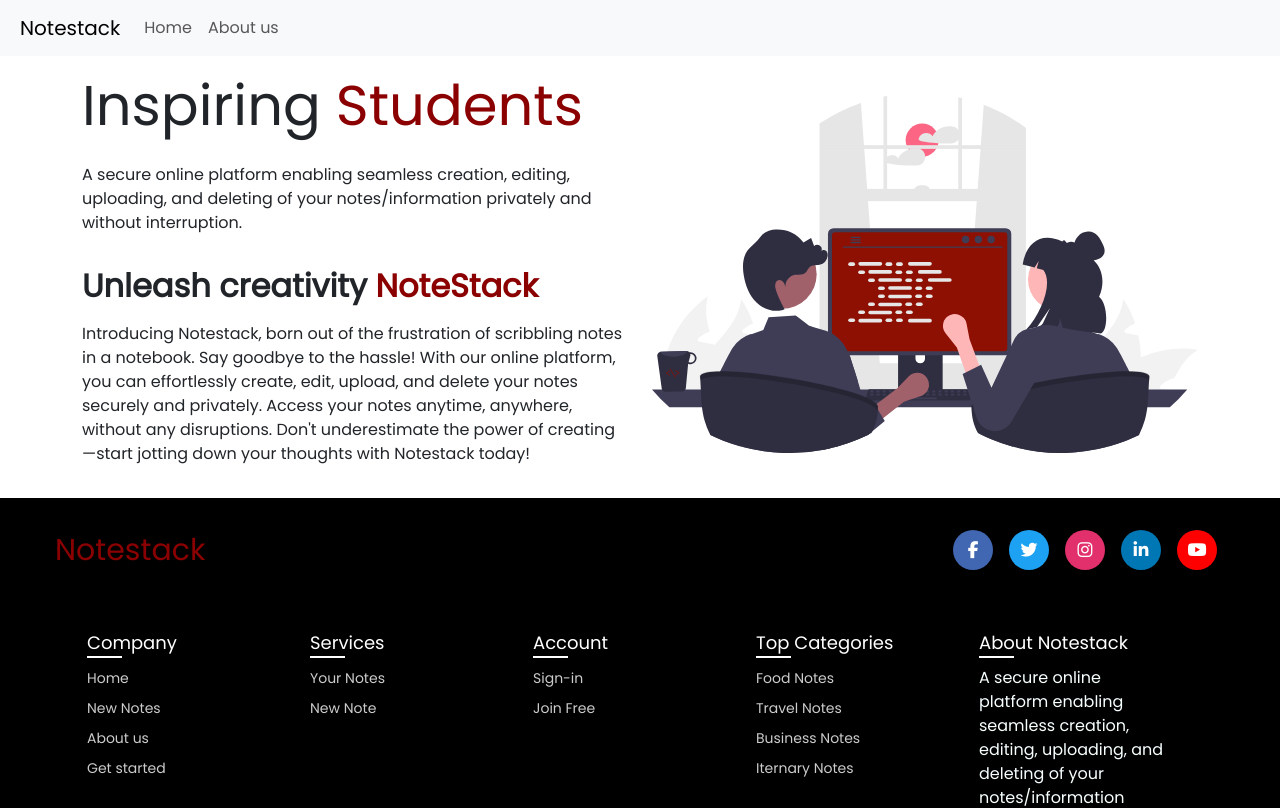
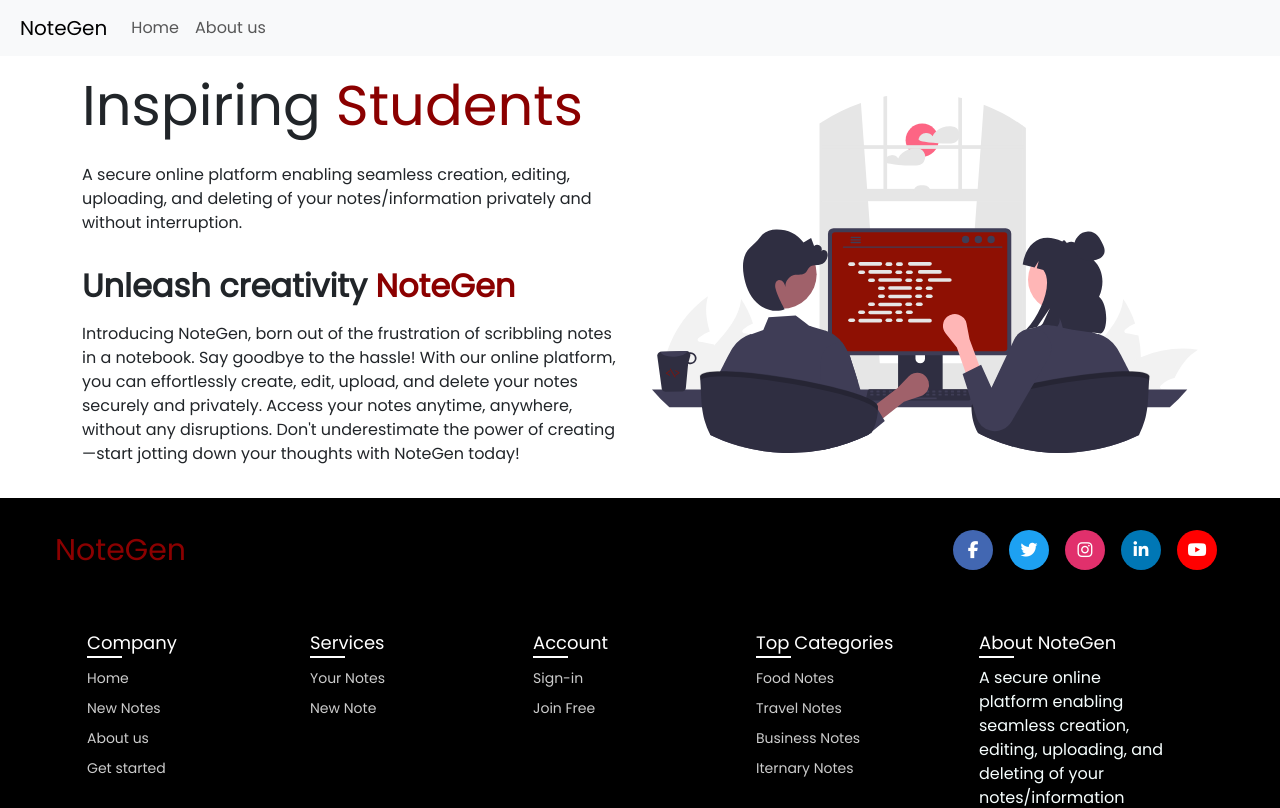
Before and after one commit to prakhar-singh09/NoteGen, a React (Create React App) app in the folder Client/: page /About in a window 1280 px wide. Shown: the top 808 px of the page. Built offline with nearby package versions, Linux system fonts and the light colour scheme; no server answers.

Commit message:
updated name

```diff
--- a/Client/public/index.html
+++ b/Client/public/index.html
@@ -24,7 +24,7 @@
       work correctly both with client-side routing and a non-root public URL.
       Learn how to configure a non-root public URL by running `npm run build`.
     -->
-    <title>Notestack</title>
+    <title>NoteGen</title>
    <!-- font -->
    <link rel="preconnect" href="https://fonts.googleapis.com" />
   <link rel="preconnect" href="https://fonts.gstatic.com" crossorigin />
--- a/Client/src/components/About.js
+++ b/Client/src/components/About.js
@@ -9,11 +9,11 @@ const About = () => {
                     <div className="col-md-6 d-flex flex-column justify-content-center">
                         <h1 className="display-4 mb-4">Inspiring<span style={{ color: "darkred" }} > Students</span> </h1>
                         <p>A secure online platform enabling seamless creation, editing, uploading, and deleting of your notes/information privately and without interruption.</p>
-                        <h2 className="mb-3 my-3" style={{ fontWeight: "Bold" }}>Unleash creativity <span style={{ color: "darkred" }}>NoteStack</span> </h2>
-                        <p>Introducing Notestack, born out of the frustration of scribbling notes in a notebook. Say goodbye to the hassle!
+                        <h2 className="mb-3 my-3" style={{ fontWeight: "Bold" }}>Unleash creativity <span style={{ color: "darkred" }}>NoteGen</span> </h2>
+                        <p>Introducing NoteGen, born out of the frustration of scribbling notes in a notebook. Say goodbye to the hassle!
                           With our online platform, you can effortlessly create, edit, upload, and delete your notes securely and privately.
                           Access your notes anytime, anywhere, without any disruptions. Don&apos;t underestimate the power of creating—start jotting down
-                          your thoughts with Notestack today!
+                          your thoughts with NoteGen today!
                         </p>
 
                     </div>
@@ -27,7 +27,7 @@ const About = () => {
                 <div className="content">
                     <div className="top">
                         <div className="logo-details">
-                            <span className="logo_name"><span style={{ color: "darkred" }}>Notestack</span></span>
+                            <span className="logo_name"><span style={{ color: "darkred" }}>NoteGen</span></span>
                         </div>
                         <div className="media-icons">
                             <Link to="/"><i className="fab fa-facebook-f"></i></Link>
@@ -63,7 +63,7 @@ const About = () => {
                             <li><Link to="/notes">Iternary Notes</Link></li>
                         </ul>
                         <ul className="box input-box">
-                            <li className="link_name">About Notestack</li>
+                            <li className="link_name">About NoteGen</li>
                             <li style={{ color: "#F7FFFF" }}>
                             A secure online platform enabling seamless creation, editing, uploading, and deleting of your notes/information privately and without interruption.
                             </li>
@@ -72,7 +72,7 @@ const About = () => {
                 </div>
                 <div className="bottom-details">
                     <div className="bottom_text">
-                        <span className="copyright_text">Copyright © 2024 <Link to="/">Notestack</Link>All rights reserved</span>
+                        <span className="copyright_text">Copyright © 2024 <Link to="/">NoteGen</Link>All rights reserved</span>
                         <span className="policy_terms">
                             <Link to="/">Privacy policy</Link>
                             <Link to="/">Terms & condition</Link>
--- a/Client/src/components/HomePage.js
+++ b/Client/src/components/HomePage.js
@@ -16,7 +16,7 @@ const Home = () => {
 
                     <div className="col-md-6 d-flex flex-column justify-content-center">
                         <div className="px-5 py-3 align-middle">
-                            <h1 className='display-3 ' style={{ fontWeight: "bold" }}>NoteStack</h1>
+                            <h1 className='display-3 ' style={{ fontWeight: "bold" }}>NoteGen</h1>
                             <h3>Your notebook on cloud - <span style={{ color: "darkred", fontWeight: "bold" }}>Safe</span> &  <span style={{ color: "darkred", fontWeight: "bold" }}>Secure </span>  </h3>
                             <p>
                                 {" "}
--- a/Client/src/components/Nav-bar.js
+++ b/Client/src/components/Nav-bar.js
@@ -19,7 +19,7 @@ export const Navbar = () => {
       <div className="container-fluid">
         {/* Logo */}
         <Link className="navbar-brand mx-2" to="/">
-          Notestack
+          NoteGen
         </Link>
 
         {/* Navbar Toggle Button */}
```
